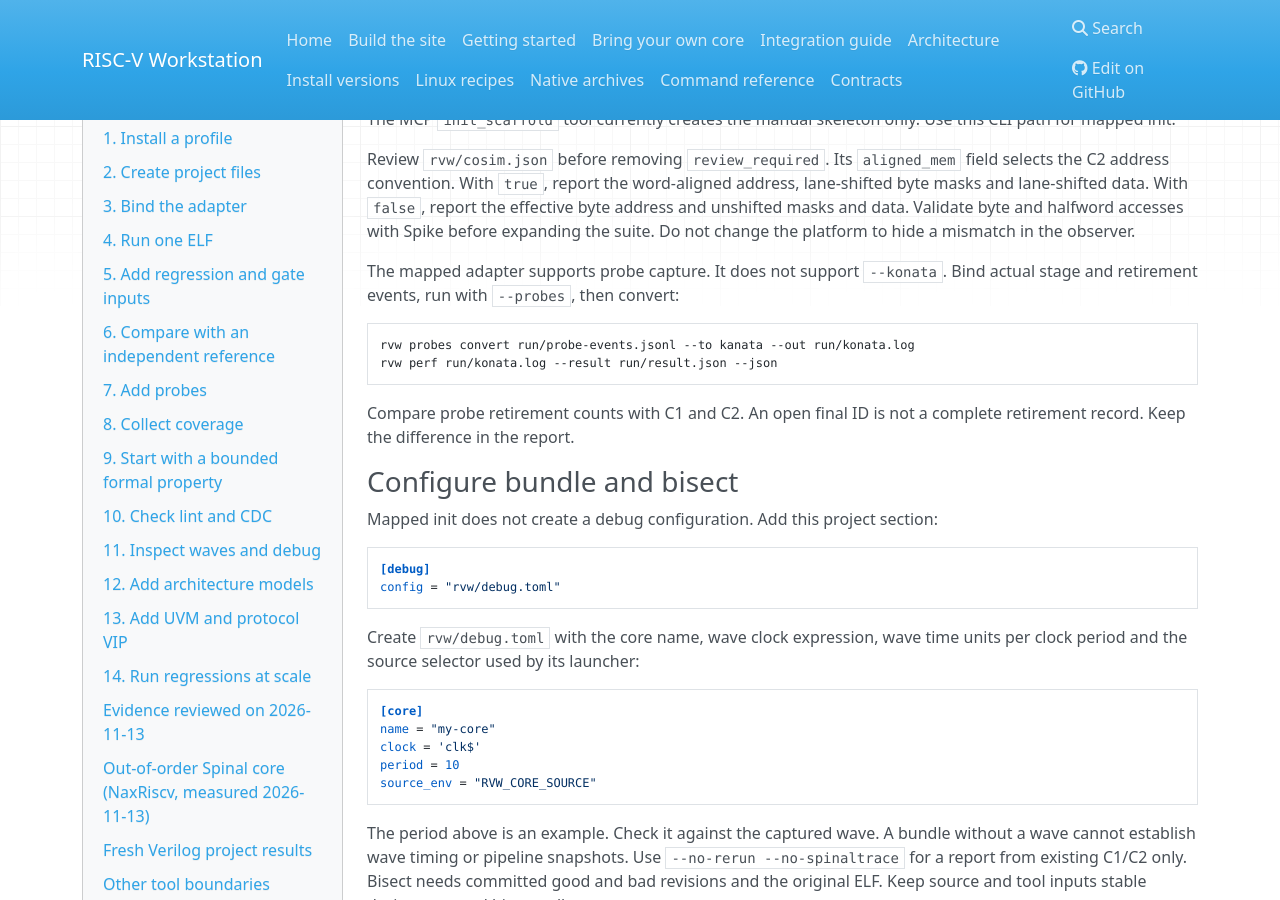
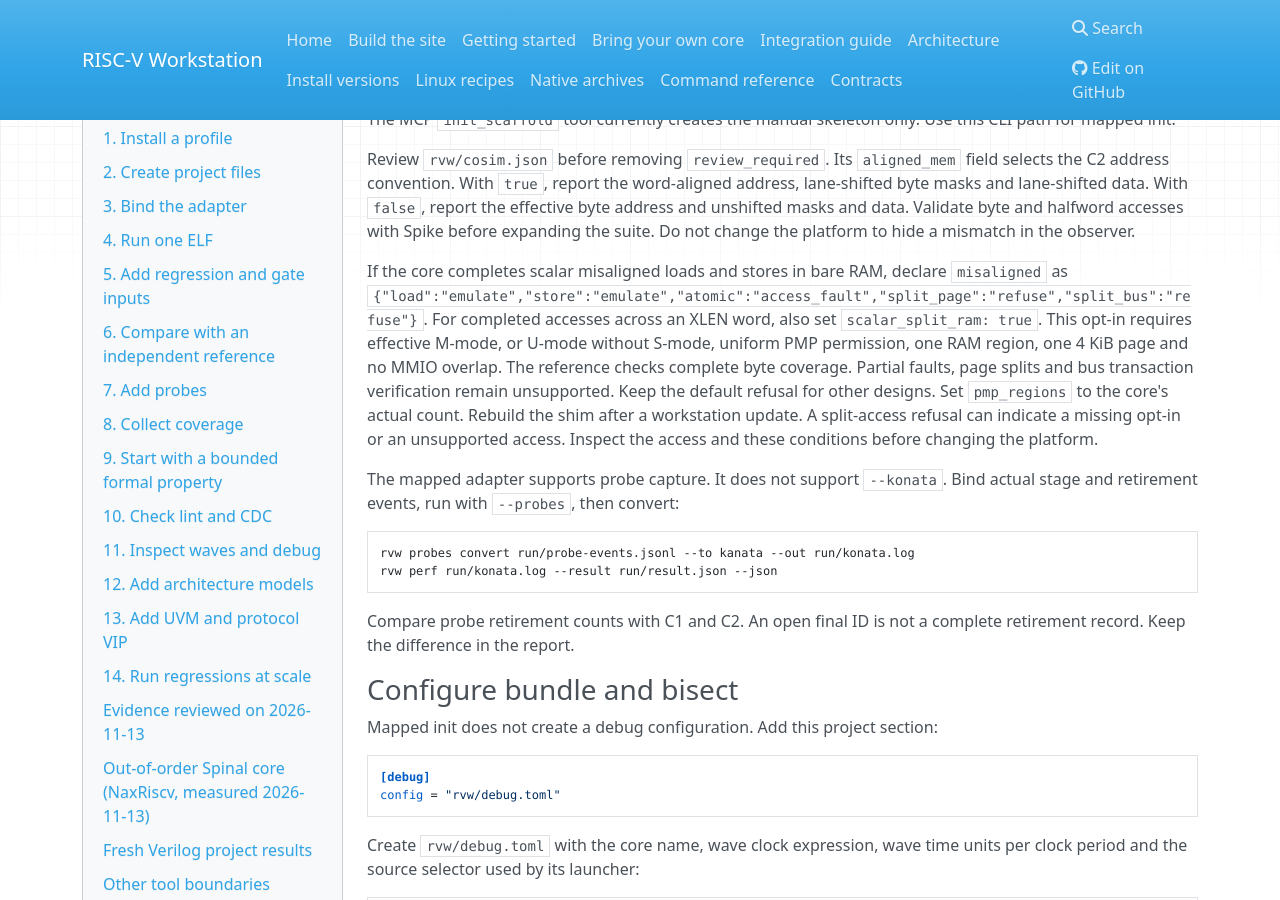
Before and after one commit to riscPrint/risc-v-workstation, an MkDocs documentation site: the page built from docs/INTEGRATION_GUIDE.md, in a window 1280 px wide and 900 px high, scrolled down 39615 px. Built offline with MkDocs 1.6.1, drawn with Linux system fonts in a browser that asks for light colours; nearby versions of some CDN libraries.

Commit message:
docs(cosim): explain the guarded split ram policy

```diff
--- a/docs/INTEGRATION_GUIDE.md
+++ b/docs/INTEGRATION_GUIDE.md
@@ -1637,6 +1637,17 @@ the effective byte address and unshifted masks and data. Validate byte and
 halfword accesses with Spike before expanding the suite. Do not change the
 platform to hide a mismatch in the observer.
 
+If the core completes scalar misaligned loads and stores in bare RAM, declare
+`misaligned` as `{"load":"emulate","store":"emulate","atomic":"access_fault","split_page":"refuse","split_bus":"refuse"}`.
+For completed accesses across an XLEN word, also set `scalar_split_ram: true`.
+This opt-in requires effective M-mode, or U-mode without S-mode, uniform PMP
+permission, one RAM region, one 4 KiB page and no MMIO overlap. The reference
+checks complete byte coverage. Partial faults, page splits and bus transaction
+verification remain unsupported. Keep the default refusal for other designs.
+Set `pmp_regions` to the core's actual count. Rebuild the shim after a workstation
+update. A split-access refusal can indicate a missing opt-in or an unsupported
+access. Inspect the access and these conditions before changing the platform.
+
 The mapped adapter supports probe capture. It does not support `--konata`.
 Bind actual stage and retirement events, run with `--probes`, then convert:
 
```
Also changed, not shown: docs/AGENT_SETUP.md (+3 -0 lines).
